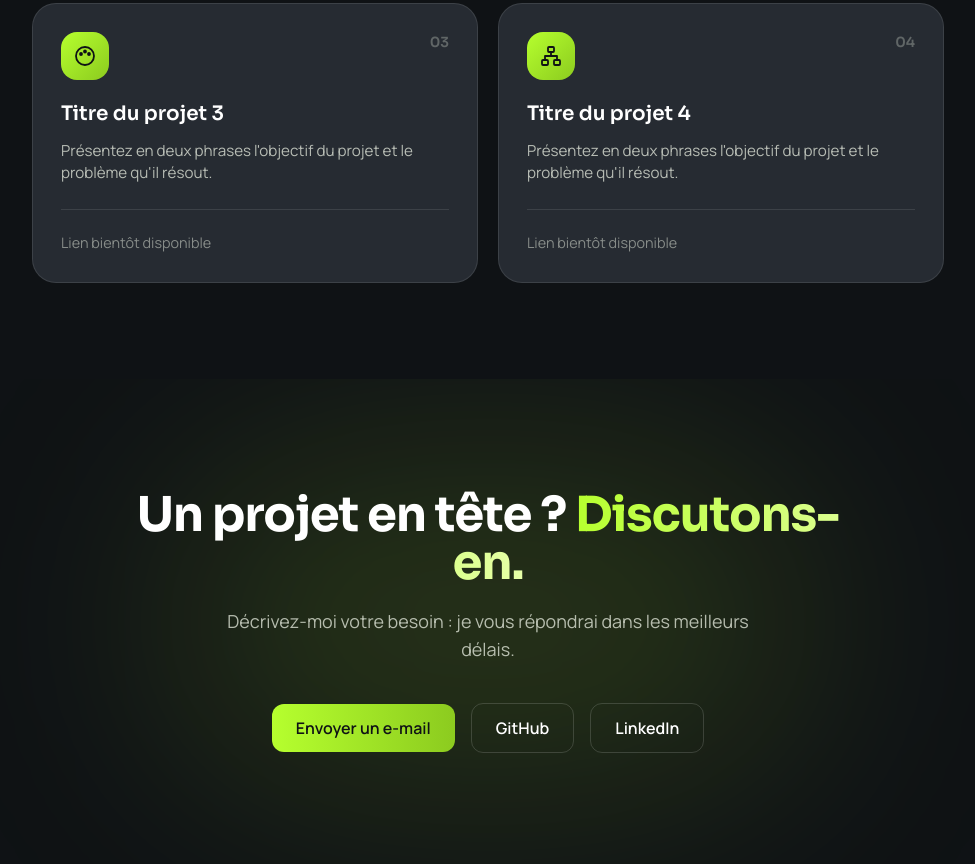
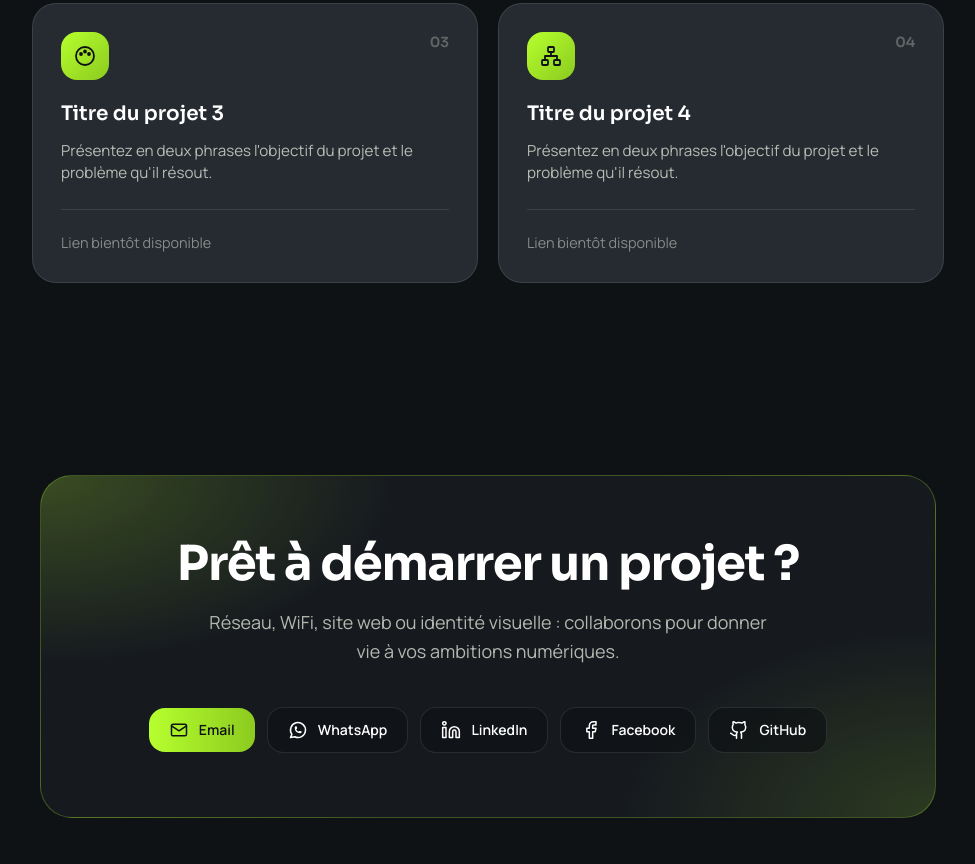
Before and after one commit to PatientAkili/portofolio, a plain HTML site: page index.html in a window 1280 px wide. Shown: the part 3090-3954 px from the top of the page, without its empty margins (280-1255 px from the left). Drawn offline with nearby package versions, Linux system fonts and the light colour scheme.

Commit message:
Ajoute CyberPulse et la nouvelle section Contact

```diff
--- a/index.html
+++ b/index.html
@@ -99,6 +99,10 @@
     <symbol id="i-pin" viewBox="0 0 24 24"><path d="M12 21s7-6.2 7-11a7 7 0 0 0-14 0c0 4.8 7 11 7 11z"/><circle cx="12" cy="10" r="2.5"/></symbol>
     <symbol id="i-wifi" viewBox="0 0 24 24"><path d="M2 9a15 15 0 0 1 20 0M5.5 12.5a10 10 0 0 1 13 0M9 16a5 5 0 0 1 6 0"/><circle cx="12" cy="19.5" r="1"/></symbol>
     <symbol id="i-spark" viewBox="0 0 24 24"><path d="m12 3 1.8 5.2L19 10l-5.2 1.8L12 17l-1.8-5.2L5 10l5.2-1.8z"/><path d="M19 17v4M17 19h4"/></symbol>
+      <symbol id="i-whatsapp" viewBox="0 0 24 24"><path d="M3 21l1.65-3.8a9 9 0 1 1 3.4 2.9L3 21"/><path d="M9 10a.5.5 0 0 0 1 0V9a.5.5 0 0 0-1 0v1a5 5 0 0 0 5 5h1a.5.5 0 0 0 0-1h-1a.5.5 0 0 0 0 1"/></symbol>
+    <symbol id="i-linkedin" viewBox="0 0 24 24"><path d="M16 8a6 6 0 0 1 6 6v7h-4v-7a2 2 0 0 0-2-2 2 2 0 0 0-2 2v7h-4v-7a6 6 0 0 1 6-6z"/><rect x="2" y="9" width="4" height="12"/><circle cx="4" cy="4" r="2"/></symbol>
+    <symbol id="i-facebook" viewBox="0 0 24 24"><path d="M18 2h-3a5 5 0 0 0-5 5v3H7v4h3v8h4v-8h3l1-4h-4V7a1 1 0 0 1 1-1h3z"/></symbol>
+    <symbol id="i-github" viewBox="0 0 24 24"><path d="M15 22v-4a4.8 4.8 0 0 0-1-3.5c3 0 6-2 6-5.5.08-1.25-.27-2.48-1-3.5.28-1.15.28-2.35 0-3.5 0 0-1 0-3 1.5-2.64-.5-5.36-.5-8 0C6 2 5 2 5 2c-.3 1.15-.3 2.35 0 3.5A5.4 5.4 0 0 0 4 9c0 3.5 3 5.5 6 5.5-.39.49-.68 1.05-.85 1.65-.17.6-.22 1.23-.15 1.85v4"/><path d="M9 18c-4.51 2-5-2-7-2"/></symbol>
   </svg>
 
   <a href="#contenu" class="sr-only focus:not-sr-only focus:fixed focus:left-4 focus:top-4 focus:z-50 focus:rounded-xl focus:bg-lime focus:px-4 focus:py-2 focus:font-semibold focus:text-ink">Aller au contenu</a>
@@ -252,22 +256,20 @@
     </section>
 
     <!-- Contact -->
-    <section id="contact" class="relative overflow-hidden px-5 py-28 sm:px-10 lg:px-14" aria-labelledby="titre-contact">
-      <div class="pointer-events-none absolute left-1/2 top-1/2 h-80 w-[40rem] -translate-x-1/2 -translate-y-1/2 rounded-full bg-lime/15 blur-[120px]" aria-hidden="true"></div>
-      <div class="relative mx-auto max-w-3xl text-center">
-        <h2 id="titre-contact" class="text-4xl font-bold tracking-tight text-white sm:text-5xl">
-          Un projet en tête ?
-          <span class="bg-gradient-to-r from-lime to-lime-pale bg-clip-text text-transparent">Discutons-en.</span>
-        </h2>
-        <p class="mx-auto mt-5 max-w-xl text-lg">Décrivez-moi votre besoin : je vous répondrai dans les meilleurs délais.</p>
-        <!-- À MODIFIER : votre vrai e-mail et vos vrais liens -->
-        <div class="mt-10 flex flex-wrap items-center justify-center gap-4">
-          <a href="mailto:ton.email@exemple.com" class="rounded-xl bg-gradient-to-r from-lime to-lime-deep px-6 py-3 font-semibold text-ink transition hover:brightness-110">Envoyer un e-mail</a>
-          <a href="https://github.com/ton-profil" target="_blank" rel="noopener noreferrer" class="rounded-xl border border-white/15 px-6 py-3 font-semibold text-white transition hover:border-lime/60 hover:bg-white/5">GitHub</a>
-          <a href="https://www.linkedin.com/in/ton-profil" target="_blank" rel="noopener noreferrer" class="rounded-xl border border-white/15 px-6 py-3 font-semibold text-white transition hover:border-lime/60 hover:bg-white/5">LinkedIn</a>
-        </div>
-        <p class="mt-16 text-sm text-mist/50 lg:hidden">© Patient Akili. Tous droits réservés.</p>
+    <section id="contact" class="px-5 py-24 sm:px-10 lg:px-14" aria-labelledby="titre-contact">
+      <div class="relative mx-auto max-w-4xl overflow-hidden rounded-[2rem] border border-lime/25 px-6 py-14 text-center sm:px-14 sm:py-16" style="background:radial-gradient(34rem 18rem at 0% 0%,rgba(182,255,46,.22),transparent 65%),radial-gradient(30rem 18rem at 100% 100%,rgba(182,255,46,.14),transparent 65%),#161A1F">
+        <h2 id="titre-contact" class="text-balance text-3xl font-bold tracking-tight text-white sm:text-5xl">Prêt à démarrer un projet ?</h2>
+        <p class="mx-auto mt-5 max-w-xl text-lg leading-relaxed">Réseau, WiFi, site web ou identité visuelle : collaborons pour donner vie à vos ambitions numériques.</p>
+        <!-- À MODIFIER : votre vrai e-mail, votre numéro WhatsApp (indicatif + numéro, sans + ni espaces) et vos liens -->
+        <ul class="mt-10 flex flex-wrap items-center justify-center gap-3" aria-label="Me contacter">
+          <li><a class="inline-flex items-center gap-2.5 rounded-2xl px-5 py-3 text-sm font-semibold transition hover:-translate-y-0.5 bg-gradient-to-r from-lime to-lime-deep text-ink hover:brightness-110" href="mailto:ton.email@exemple.com"><svg class="h-5 w-5" fill="none" stroke="currentColor" stroke-width="1.8" stroke-linecap="round" stroke-linejoin="round" aria-hidden="true"><use href="#i-mail"/></svg>Email</a></li>
+          <li><a class="inline-flex items-center gap-2.5 rounded-2xl px-5 py-3 text-sm font-semibold transition hover:-translate-y-0.5 border border-white/10 bg-ink/70 text-white hover:border-lime/60 hover:text-lime" href="https://wa.me/INDICATIF_ET_NUMERO" target="_blank" rel="noopener noreferrer" aria-label="WhatsApp (s'ouvre dans un nouvel onglet)"><svg class="h-5 w-5" fill="none" stroke="currentColor" stroke-width="1.8" stroke-linecap="round" stroke-linejoin="round" aria-hidden="true"><use href="#i-whatsapp"/></svg>WhatsApp</a></li>
+          <li><a class="inline-flex items-center gap-2.5 rounded-2xl px-5 py-3 text-sm font-semibold transition hover:-translate-y-0.5 border border-white/10 bg-ink/70 text-white hover:border-lime/60 hover:text-lime" href="https://www.linkedin.com/in/ton-profil" target="_blank" rel="noopener noreferrer" aria-label="LinkedIn (s'ouvre dans un nouvel onglet)"><svg class="h-5 w-5" fill="none" stroke="currentColor" stroke-width="1.8" stroke-linecap="round" stroke-linejoin="round" aria-hidden="true"><use href="#i-linkedin"/></svg>LinkedIn</a></li>
+          <li><a class="inline-flex items-center gap-2.5 rounded-2xl px-5 py-3 text-sm font-semibold transition hover:-translate-y-0.5 border border-white/10 bg-ink/70 text-white hover:border-lime/60 hover:text-lime" href="https://www.facebook.com/ton-profil" target="_blank" rel="noopener noreferrer" aria-label="Facebook (s'ouvre dans un nouvel onglet)"><svg class="h-5 w-5" fill="none" stroke="currentColor" stroke-width="1.8" stroke-linecap="round" stroke-linejoin="round" aria-hidden="true"><use href="#i-facebook"/></svg>Facebook</a></li>
+          <li><a class="inline-flex items-center gap-2.5 rounded-2xl px-5 py-3 text-sm font-semibold transition hover:-translate-y-0.5 border border-white/10 bg-ink/70 text-white hover:border-lime/60 hover:text-lime" href="https://github.com/PatientAkili" target="_blank" rel="noopener noreferrer" aria-label="GitHub (s'ouvre dans un nouvel onglet)"><svg class="h-5 w-5" fill="none" stroke="currentColor" stroke-width="1.8" stroke-linecap="round" stroke-linejoin="round" aria-hidden="true"><use href="#i-github"/></svg>GitHub</a></li>
+        </ul>
       </div>
+      <p class="mt-12 text-center text-sm text-mist/50 lg:hidden">© Patient Akili. Tous droits réservés.</p>
     </section>
   </main>
 
```
